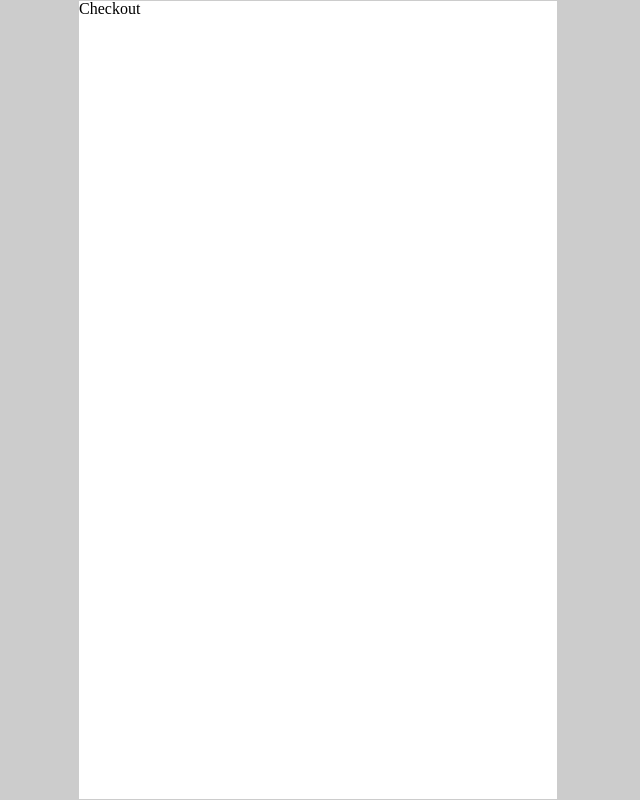
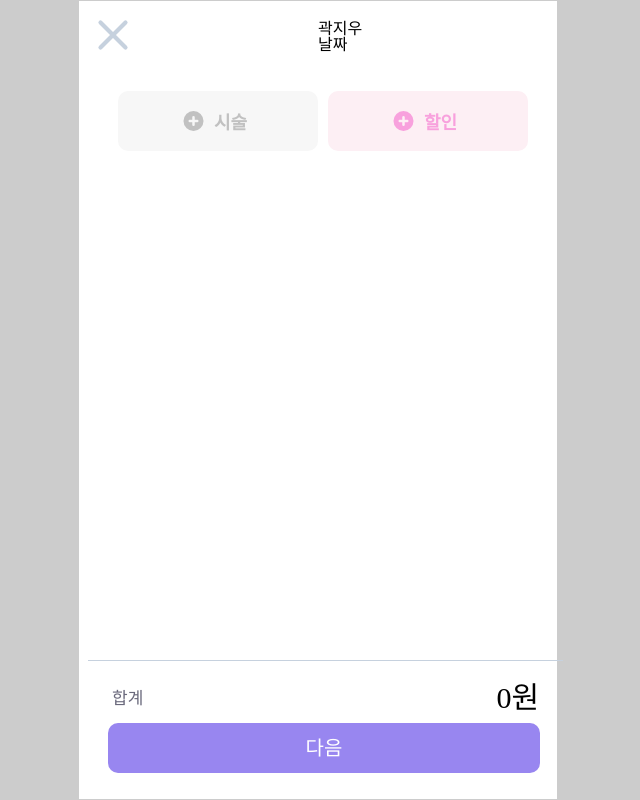
Before and after one commit to soyoung931014/colavo_assignment, a React (Create React App) app: page / in a window 1280 px wide. Shown: the whole page, without its empty margins (322-962 px from the left). Built offline with nearby package versions, Linux system fonts and the light colour scheme.

Commit message:
Checkout 페이지 관련 컴포넌트 생성,레이아웃 및 CSS( #4)
Checkout 페이지 관련 컴포넌트 생성,레이아웃 및 CSS

```diff
--- /dev/null
+++ b/src/components/button/Button.tsx
@@ -0,0 +1,56 @@
+import React from 'react';
+import styled from 'styled-components';
+
+const Button = () => {
+  return (
+    <Container>
+      <CheckWrapper>
+        <Text>합계</Text>
+        <Total>0원</Total>
+      </CheckWrapper>
+      <NextWrapper>
+        <Div></Div>
+        <Next>다음</Next>
+      </NextWrapper>
+    </Container>
+  );
+};
+
+export default Button;
+
+const Container = styled.div``;
+const CheckWrapper = styled.div`
+  display: flex;
+  justify-content: space-between;
+  margin-right: 5px;
+  align-items: center;
+  padding: 0 24px;
+  padding-top: 22px;
+  border-top: solid 1px ${({ theme }) => theme.color.grey_02}; ;
+`;
+const Text = styled.div`
+  font-size: 17px;
+  color: ${({ theme }) => theme.color.grey_01};
+`;
+const Total = styled.div`
+  font-size: 30px;
+`;
+const Next = styled.div`
+  font-size: 20px;
+  padding: 15px;
+  width: 468px;
+  text-align: center;
+  background-color: ${({ theme }) => theme.color.purple_02};
+  color: #ffff;
+  border-radius: 10px;
+  margin-top: 10px;
+`;
+const NextWrapper = styled.div`
+  display: flex;
+  justify-content: center;
+  align-items: center;
+  height: 60px;
+  margin-right: 8px;
+  padding: 0 20px;
+`;
+const Div = styled.div``;
--- /dev/null
+++ b/src/components/header/TitleBar.tsx
@@ -0,0 +1,37 @@
+import React from 'react';
+import { FiX } from 'react-icons/fi';
+import styled from 'styled-components';
+const TitleBar = () => {
+  return (
+    <Container>
+      <IconWrapper>
+        <Closed />
+      </IconWrapper>
+      <TitleWrapper>
+        <Customer>곽지우</Customer>
+        <Day>날짜</Day>
+      </TitleWrapper>
+    </Container>
+  );
+};
+
+export default TitleBar;
+
+const Container = styled.div`
+  display: flex;
+  align-items: center;
+`;
+const IconWrapper = styled.div``;
+const TitleWrapper = styled.div`
+  margin-left: 180px;
+`;
+
+const Closed = styled(FiX)`
+  width: 50px;
+  height: 70px;
+  color: ${({ theme }) => theme.color.grey_02};
+`;
+const Customer = styled.div`
+  width: 400px;
+`;
+const Day = styled.div``;
--- a/src/components/layout/MobileLayout.tsx
+++ b/src/components/layout/MobileLayout.tsx
@@ -15,7 +15,7 @@ const Container = styled.div`
   background-color: #ccc;
 `;
 const Layout = styled.div`
-  width: 480px;
+  width: ${({ theme }) => theme.deviceSizes.mobile};
   height: 100vh;
   background-color: white;
   border: 1px solid #ccc;
--- a/src/pages/Checkout.tsx
+++ b/src/pages/Checkout.tsx
@@ -1,7 +1,81 @@
-import React from 'react';
+import React, { useState } from 'react';
+import styled from 'styled-components';
+import { HiPlusCircle } from 'react-icons/hi';
+import TitleBar from '@components/header/TitleBar';
+import Button from '@components/button/Button';
+import theme from '@src/styles/theme';
 
 const Checkout = () => {
-  return <div>Checkout</div>;
+  const [modal, setModal] = useState(false);
+  return (
+    <Container>
+      <HeaderWrapper>
+        <TitleBar />
+      </HeaderWrapper>
+
+      <MenuWrapper>
+        <MenuDiv>
+          <Icon />
+          <Text>시술</Text>
+        </MenuDiv>
+        <MenuDiv Discount>
+          <Icon />
+          <Text>할인</Text>
+        </MenuDiv>
+      </MenuWrapper>
+
+      <ButtonWrapper>
+        <Button />
+      </ButtonWrapper>
+    </Container>
+  );
 };
 
 export default Checkout;
+
+const Container = styled.div``;
+const HeaderWrapper = styled.div`
+  position: fixed;
+  top: 0;
+  left: 410px;
+  height: 100px;
+  width: 480px;
+`;
+const MenuWrapper = styled.div`
+  padding-top: 90px;
+  padding-bottom: 90px;
+  display: flex;
+  justify-content: center;
+`;
+const MenuDiv = styled.div<{ Discount?: boolean }>`
+  display: flex;
+  width: 200px;
+  padding: 15px;
+  justify-content: center;
+  align-items: center;
+  margin-left: 10px;
+  border-radius: 10px;
+  background-color: ${props => (props.Discount ? ' #FDEFF4' : '#F7F7F7')};
+  color: ${props => (props.Discount ? '#f45dc989' : '#23222241')};
+`;
+
+const ButtonWrapper = styled.div`
+  position: fixed;
+  bottom: 0;
+  left: 410px;
+  height: 140px;
+  width: ${({ theme }) => theme.deviceSizes.mobile};
+`;
+
+const Icon = styled(HiPlusCircle)`
+  width: 25px;
+  height: 30px;
+`;
+
+const Text = styled.div`
+  text-align: center;
+  width: 50px;
+  font-size: 18px;
+  font-weight: bold;
+  margin-top: 3px;
+`;
--- a/src/routes/Router.tsx
+++ b/src/routes/Router.tsx
@@ -1,7 +1,8 @@
-import MobileLayout from '@src/components/layout/MobileLayout';
-import Checkout from '@src/pages/Checkout';
 import React from 'react';
 import { Route, Routes } from 'react-router';
+
+import MobileLayout from '@components/layout/MobileLayout';
+import Checkout from '@pages/Checkout';
 
 function Router() {
   return (
--- a/src/styles/theme.ts
+++ b/src/styles/theme.ts
@@ -1,14 +1,19 @@
 const color = {
   grey_01: '#6A697C',
+  grey_02: '#C6D1DE',
+  grey_03: '#B8BDC7',
   purple_01: '#A69EFC',
   purple_02: '#9886F0',
   purple_03: '#9885EF',
   pink_01: '#E3ADC3',
   pink_02: '#FF375C',
 };
-
+const deviceSizes = {
+  mobile: '480px',
+};
 const theme = {
   color,
+  deviceSizes,
 };
 
 export default theme;
```
Also changed, not shown: src/components/modal/Discout.tsx (added, +7 -0 lines), src/components/modal/ItemList.tsx (added, +7 -0 lines).
